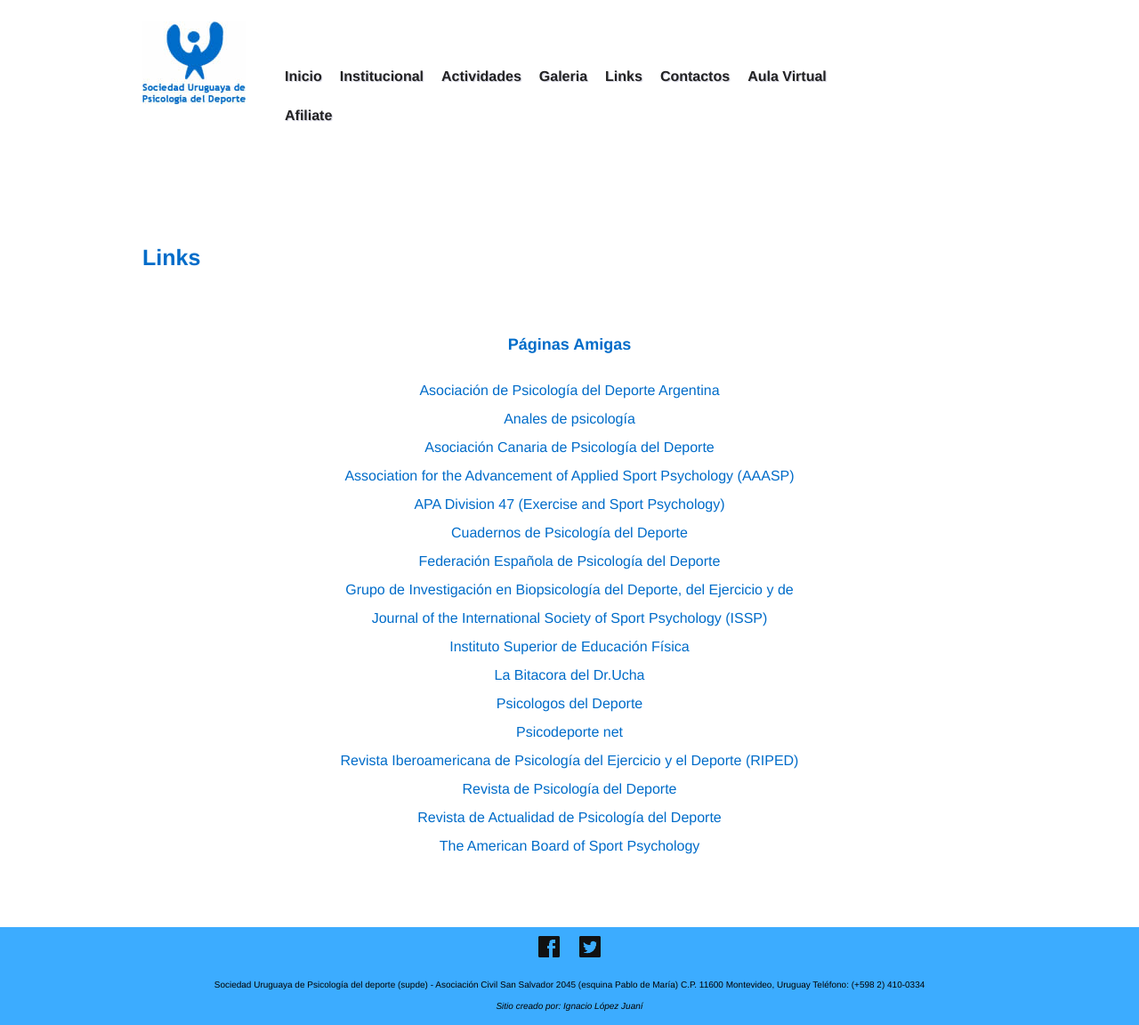
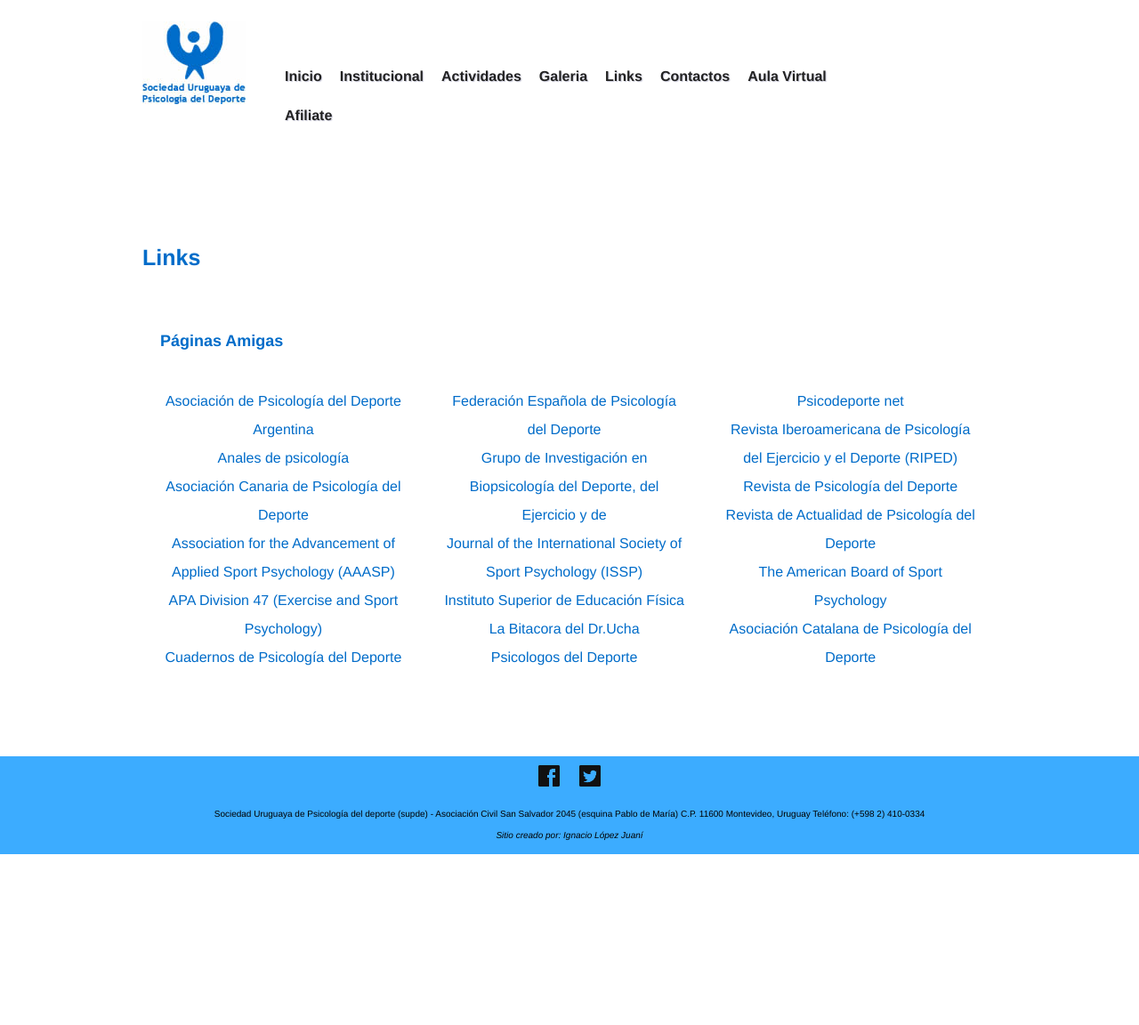
Before and after one commit to ignaciolopezjuani/supde, a Jekyll site: the page built from links.html, in a window 1280 px wide. Shown: the whole page at 89% size. Built offline with Jekyll 4.4.1, drawn with Linux system fonts in a browser that asks for light colours; nearby versions of some CDN libraries; some web fonts are replaced; Markdown is read by kramdown in place of the engine named in the settings; after the commit the page ends 960 px from its top, so only the background shows below that.

Commit message:
Add table to links.html

```diff
--- a/links.html
+++ b/links.html
@@ -6,43 +6,42 @@
 
 
 <h3 class="main-title">Links</h3>
-
+<h3 class="secondary-title">Páginas Amigas</h3>
 <div class="center">
-
-        <h3 class="secondary-title">Páginas Amigas</h3>
+    <table>
+        <tr>
+            <td>
                <ul>
                   <li><a href="http://www.psicodeportes.com/" title="http://www.psicodeportes.com" target="_blank">Asociación de Psicología del Deporte Argentina</a></li>
+                  <li><a href="http://www.um.es/analesps/indice.htm" title="http://www.um.es/analesps/indice.htm" target="_blank">Anales de psicología</a></li>
+                  <li><a href="http://www.webs.ulpgc.es/acapde/" title="http://www.webs.ulpgc.es/acapde/" target="_blank">Asociación Canaria de Psicología del Deporte</a></li>
+                  <li><a href="http://www.aaasponline.org/" title="http://www.aaasponline.org/" target="_blank">Association for       the Advancement of Applied Sport Psychology (AAASP)</a> </li>
+                  <li><a href="http://www.psyc.unt.edu/apadiv47" title="http://www.psyc.unt.edu/apadiv47" target="_blank">APA Division 47 (Exercise and Sport Psychology)</a> </li>
+                  <li><a href="http://psicodeporte.net/cuadernos.html" title="http://psicodeporte.net/cuadernos.html" target="_blank">Cuadernos de Psicología del Deporte</a></li>
+                </ul>
+            </td>
 
-          <li><a href="http://www.um.es/analesps/indice.htm" title="http://www.um.es/analesps/indice.htm" target="_blank">Anales de psicología</a></li>
+            <td>
+              <ul>
+                  <li><a href="http://www.psicologiadeporte.org/" title="http://www.psicologiadeporte.org" target="_blank">Federación       Española de Psicología del Deporte</a></li>
+                  <li><a href="http://www.gi.ulpgc.es/psicologiadeporte/" title="http://www.gi.ulpgc.es/psicologiadeporte/" target="_blank">Grupo       de Investigación en Biopsicología del Deporte, del Ejercicio y de</a></li>
+                  <li><a href="http://www.issponline.org/" title="http://www.issponline.org" target="_blank">Journal of the International Society of Sport Psychology (ISSP)</a> </li>
+                  <li><a href="http://www.isef.edu.uy" target="_blank">Instituto Superior de Educación Física</a></li>
+                  <li><a href="http://ucha.blogia.com" target="_blank">La Bitacora del Dr.Ucha</a></li>
+                  <li><a href="http://www.psicologosdeldeporte.com" target="_blank">Psicologos del Deporte</a></li>
+              </ul>
 
-          <li><a href="http://www.webs.ulpgc.es/acapde/" title="http://www.webs.ulpgc.es/acapde/" target="_blank">Asociación Canaria de Psicología del Deporte</a></li>
-
-          <li><a href="http://www.aaasponline.org/" title="http://www.aaasponline.org/" target="_blank">Association for       the Advancement of Applied Sport Psychology (AAASP)</a> </li>
-
-          <li><a href="http://www.psyc.unt.edu/apadiv47" title="http://www.psyc.unt.edu/apadiv47" target="_blank">APA Division 47 (Exercise and Sport Psychology)</a> </li>
-
-          <li><a href="http://psicodeporte.net/cuadernos.html" title="http://psicodeporte.net/cuadernos.html" target="_blank">Cuadernos de Psicología del Deporte</a></li>
-
-          <li><a href="http://www.psicologiadeporte.org/" title="http://www.psicologiadeporte.org" target="_blank">Federación       Española de Psicología del Deporte</a></li>
-
-          <li><a href="http://www.gi.ulpgc.es/psicologiadeporte/" title="http://www.gi.ulpgc.es/psicologiadeporte/" target="_blank">Grupo       de Investigación en Biopsicología del Deporte, del Ejercicio y de</a></li>
-
-          <li><a href="http://www.issponline.org/" title="http://www.issponline.org" target="_blank">Journal of the International Society of Sport Psychology (ISSP)</a> </li>
-
-          <li><a href="http://www.isef.edu.uy" target="_blank">Instituto Superior de Educación Física</a></li>
-
-          <li><a href="http://ucha.blogia.com" target="_blank">La Bitacora del Dr.Ucha</a></li>
-
-          <li><a href="http://www.psicologosdeldeporte.com" target="_blank">Psicologos del Deporte</a></li>
-
+            </td>
+            <td>
+              <ul>
                   <li><a href="http://www.psicodeporte.net/" title="http://www.psicodeporte.net" target="_blank">Psicodeporte net</a></li>
-
                   <li><a href="http://www.webs.ulpgc.es/riped/" title="http://www.webs.ulpgc.es/riped/" target="_blank">Revista       Iberoamericana de Psicología del Ejercicio y el Deporte (RIPED)</a></li>
-
                   <li><a href="http://www.rpd-online.com/" title="http://www.rpd-online.com" target="_blank">Revista de Psicología del Deporte</a></li>
-
                   <li><a href="http://www.lictor.com/" title="http://www.lictor.com" target="_blank">Revista de Actualidad de Psicología del Deporte</a></li>
                   <li><a href="http://www.americanboardofsportpsychology.org/" title="http://www.americanboardofsportpsychology.org" target="_blank">The American Board of Sport Psychology</a></li>
+                  <li><a href="http://www.acpe.cat/" title="http://www.acpe.cat/" target="_blank">Asociación Catalana de Psicología del Deporte</a></li>
+              </ul>
+            </td>
+        </tr>
+    </table>
 </div>
-
-        </ul>
--- a/media/css/html5-reset.css
+++ b/media/css/html5-reset.css
@@ -72,7 +72,7 @@
 
 strong, th {font-weight: bold;}
 
-td, td img {vertical-align: top;}
+td, td img {vertical-align: top; padding: 20px;}
 
 /* Make sure sup and sub don't screw with your line-heights
 	gist.github.com/413930 */
```
Lines whose indentation alone changed are shown as unchanged.
